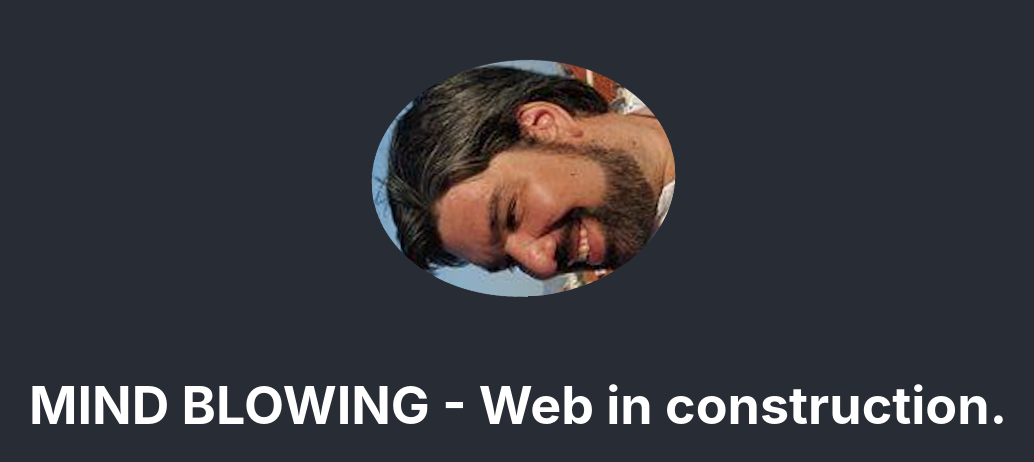
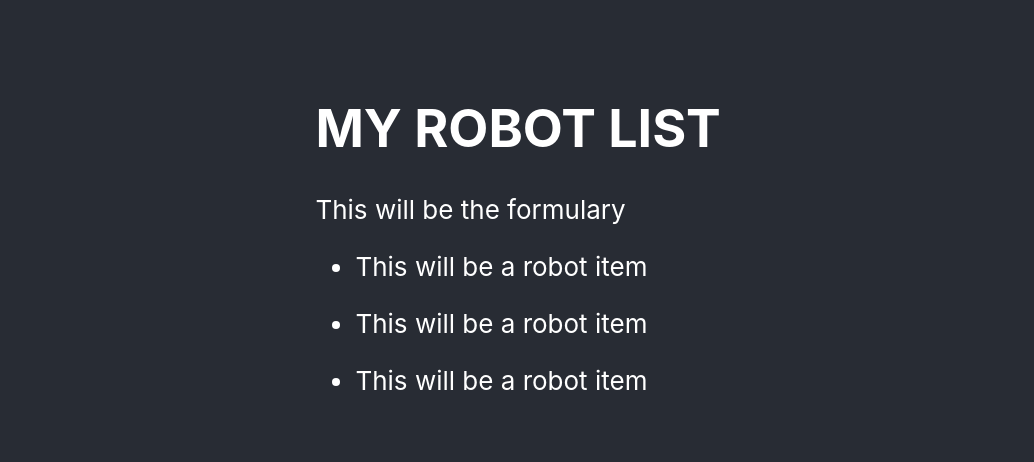
Before and after one commit to NapalfIzon/w06chw-izquieta, a React (Create React App) app: page / in a window 1280 px wide. Shown: the part 158-620 px from the top of the page, without its empty margins (122-1156 px from the left). Built offline with nearby package versions, Linux system fonts and the light colour scheme.

Commit message:
:memo: Adding code to use the components in the web

```diff
--- a/public/index.html
+++ b/public/index.html
@@ -9,7 +9,7 @@
       name="description"
       content="Web site created using create-react-app"
     />
-    <title>W06CH1 - ToDo List</title>
+    <title>W06CHW - My Robot List</title>
   </head>
   <body>
     <noscript>You need to enable JavaScript to run this app.</noscript>
--- a/src/App.js
+++ b/src/App.js
@@ -1,12 +1,18 @@
-import logo from "./face01.png";
 import "./App.css";
+import Form from "./components/Form/Form";
+import Robot from "./components/Robot/Robot";
 
 function App() {
   return (
-    <div className="App">
-      <img src={logo} className="App-logo" alt="logo" />
-      <h1>MIND BLOWING - Web in construction.</h1>
-    </div>
+    <>
+      <h1>MY ROBOT LIST</h1>
+      <div className="separator" />
+      <Form />
+      <div className="separator" />
+      <ul className="container__robots">
+        <Robot />
+      </ul>
+    </>
   );
 }
 
```
Also changed, not shown: src/face01.png (deleted).
